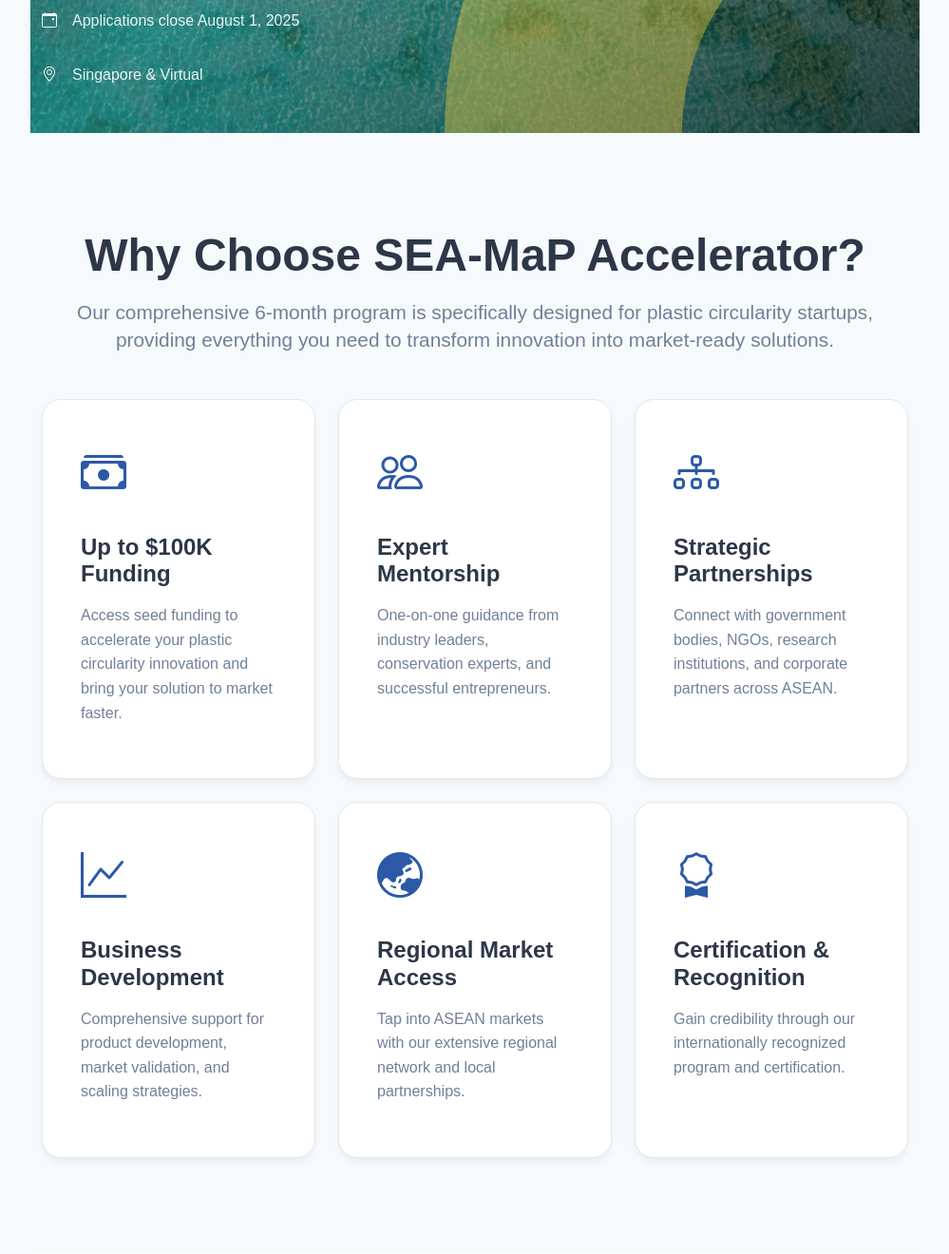
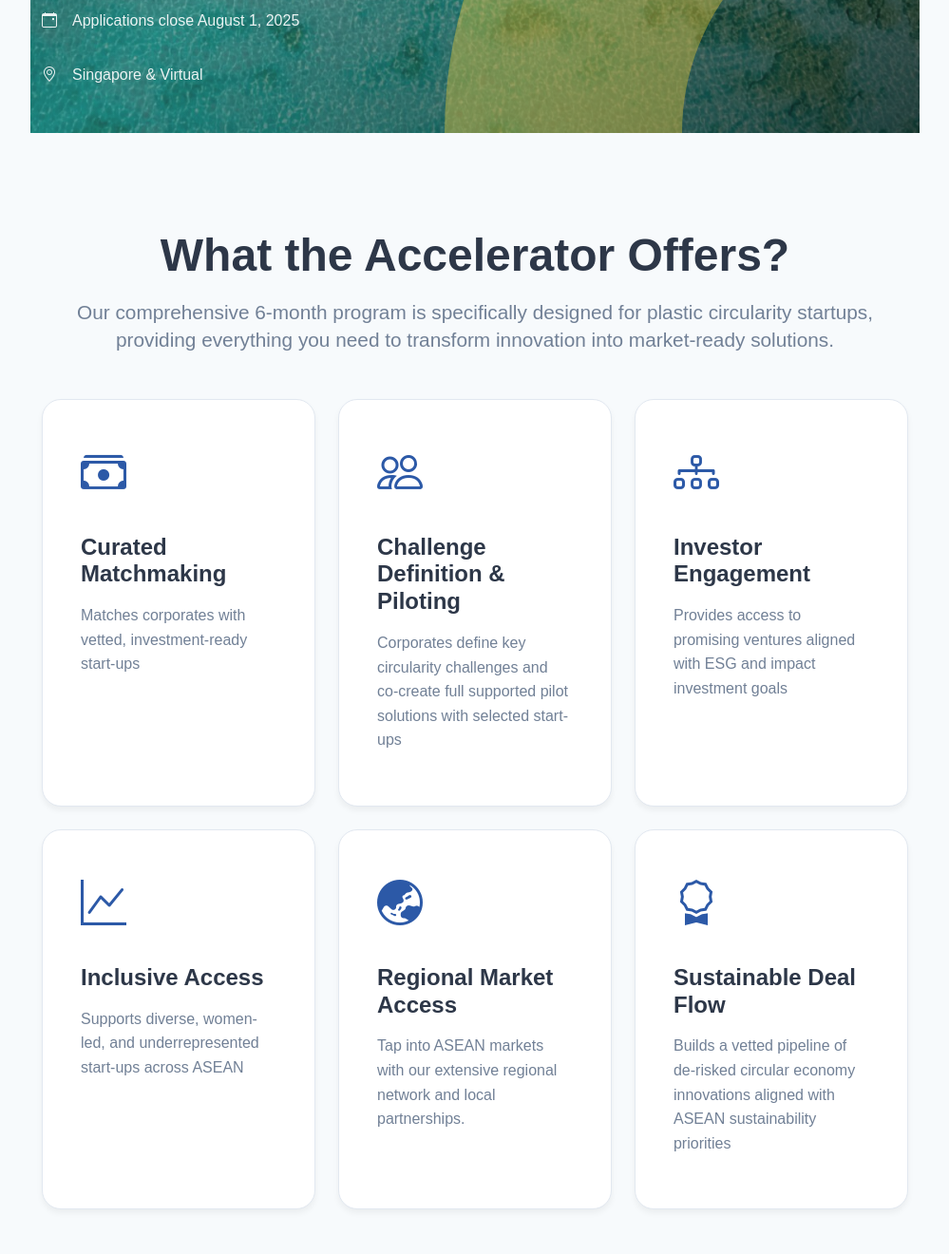
Before and after one commit to icooniex/seamap, a Django app: page /dashboard/accelerator-landing/ in a window 1280 px wide. Shown: the part 846-2166 px from the top of the page at 95% size, without its empty margins (280-1279 px from the left). Run offline with Django 4.2, Linux system fonts and the light colour scheme.

Commit message:
update offer section content

```diff
--- a/templates/accelerator_landing.html
+++ b/templates/accelerator_landing.html
@@ -50,11 +50,11 @@
   </div>
 </section>
 
-<!-- Why Choose Section -->
+<!-- What the Accelerator Offers -->
 <section class="platform-approach-section">
   <div class="container">
     <div class="text-center mb-5">
-      <h2 class="section-title mb-3">Why Choose SEA-MaP Accelerator?</h2>
+      <h2 class="section-title mb-3">What the Accelerator Offers?</h2>
       <p class="section-subtitle">
         Our comprehensive 6-month program is specifically designed for plastic circularity startups,<br>
         providing everything you need to transform innovation into market-ready solutions.
@@ -67,9 +67,9 @@
           <div class="feature-icon">
             <i class="bi bi-cash-stack"></i>
           </div>
-          <h5 class="feature-title">Up to $100K Funding</h5>
+          <h5 class="feature-title">Curated Matchmaking</h5>
           <p class="feature-description">
-            Access seed funding to accelerate your plastic circularity innovation and bring your solution to market faster.
+            Matches corporates with vetted, investment-ready start-ups
           </p>
         </div>
       </div>
@@ -79,9 +79,9 @@
           <div class="feature-icon">
             <i class="bi bi-people"></i>
           </div>
-          <h5 class="feature-title">Expert Mentorship</h5>
+          <h5 class="feature-title">Challenge Definition & Piloting</h5>
           <p class="feature-description">
-            One-on-one guidance from industry leaders, conservation experts, and successful entrepreneurs.
+            Corporates define key circularity challenges and co-create full supported pilot solutions with selected start-ups
           </p>
         </div>
       </div>
@@ -91,9 +91,9 @@
           <div class="feature-icon">
             <i class="bi bi-diagram-3"></i>
           </div>
-          <h5 class="feature-title">Strategic Partnerships</h5>
+          <h5 class="feature-title">Investor Engagement</h5>
           <p class="feature-description">
-            Connect with government bodies, NGOs, research institutions, and corporate partners across ASEAN.
+            Provides access to promising ventures aligned with ESG and impact investment goals
           </p>
         </div>
       </div>
@@ -103,9 +103,9 @@
           <div class="feature-icon">
             <i class="bi bi-graph-up"></i>
           </div>
-          <h5 class="feature-title">Business Development</h5>
+          <h5 class="feature-title">Inclusive Access</h5>
           <p class="feature-description">
-            Comprehensive support for product development, market validation, and scaling strategies.
+            Supports diverse, women-led, and underrepresented start-ups across ASEAN
           </p>
         </div>
       </div>
@@ -127,9 +127,9 @@
           <div class="feature-icon">
             <i class="bi bi-award"></i>
           </div>
-          <h5 class="feature-title">Certification & Recognition</h5>
+          <h5 class="feature-title">Sustainable Deal Flow</h5>
           <p class="feature-description">
-            Gain credibility through our internationally recognized program and certification.
+            Builds a vetted pipeline of de-risked circular economy innovations aligned with ASEAN sustainability priorities
           </p>
         </div>
       </div>
```
